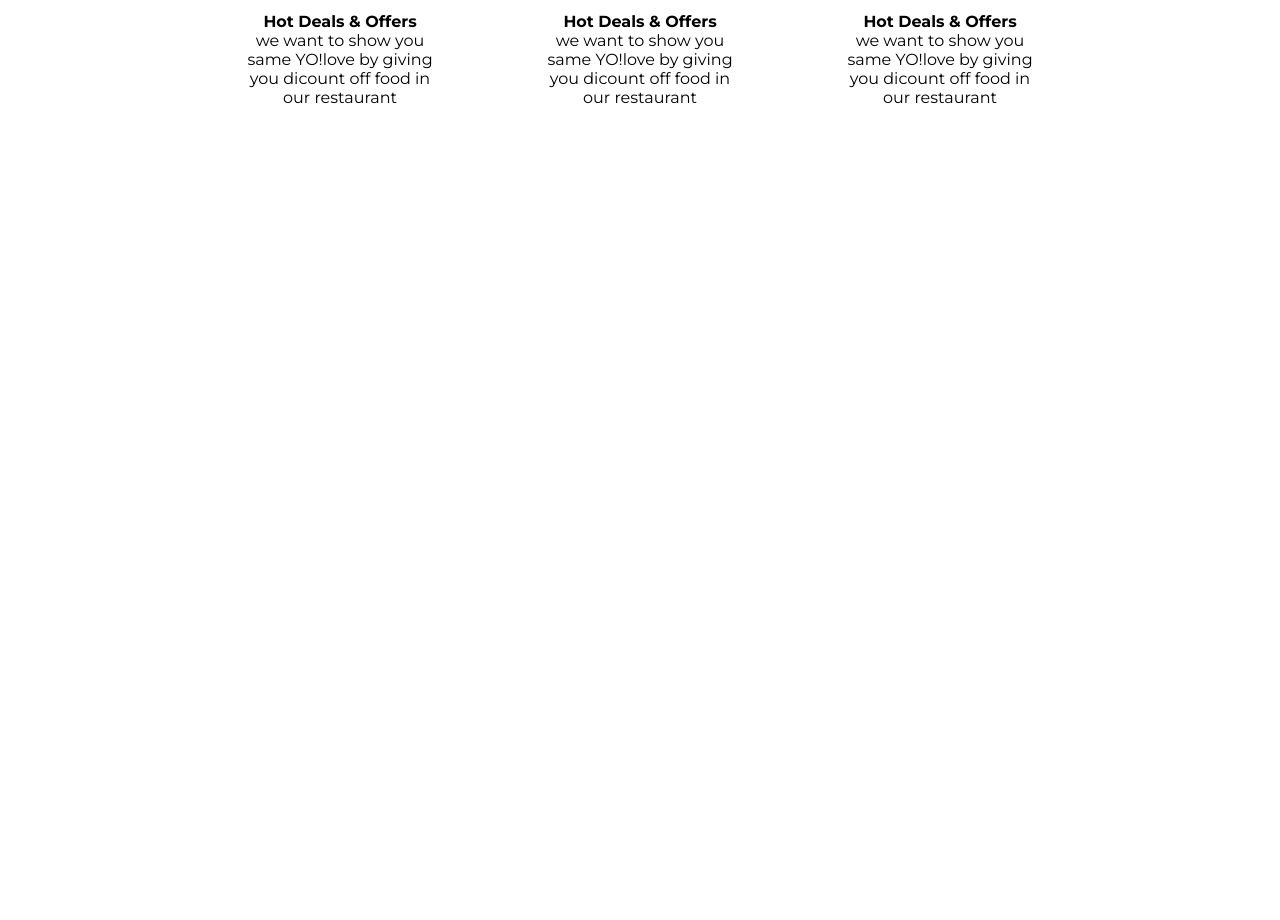
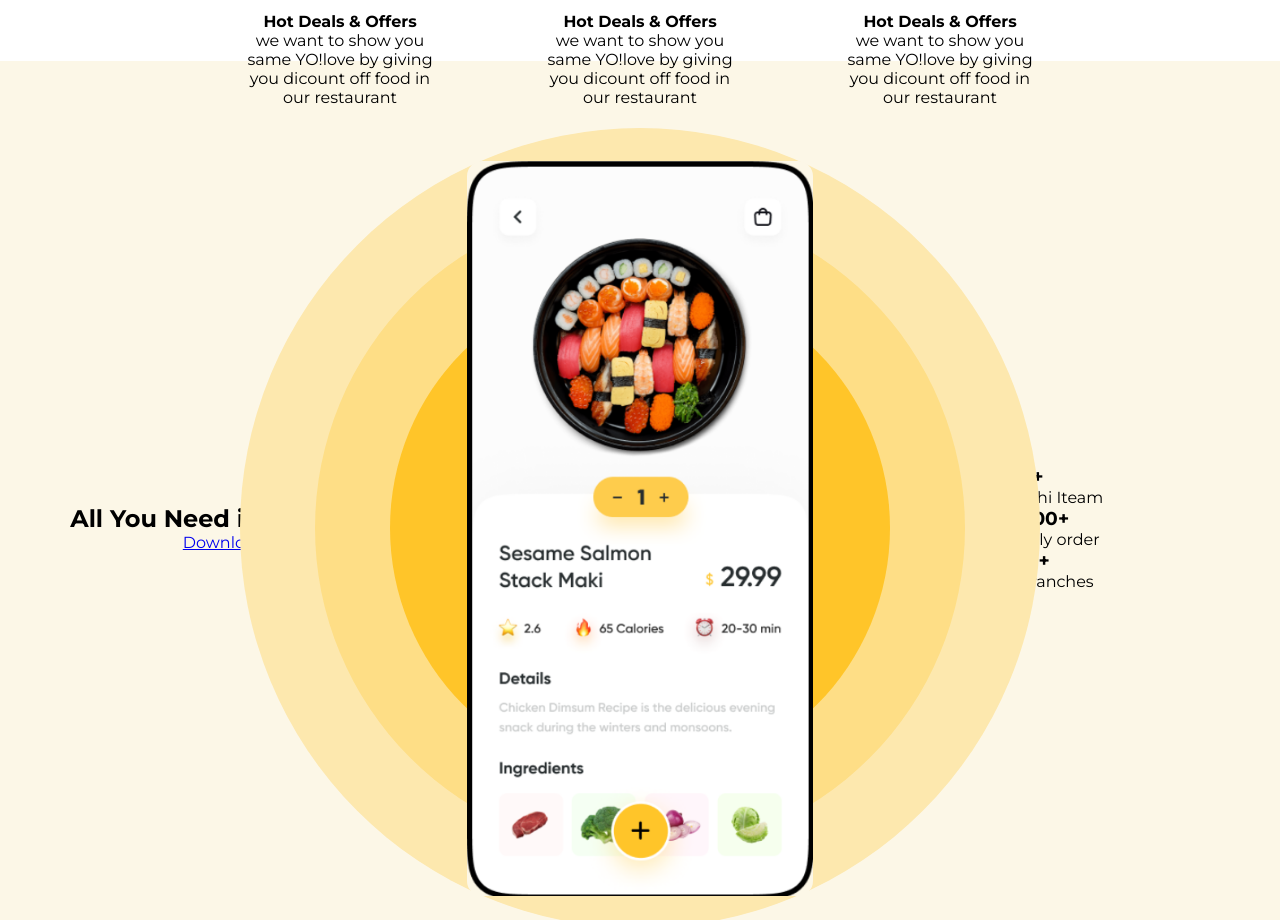
Before and after one commit to imash05/sushi_samurai, a React app: page / in a window 1280 px wide. Shown: the part 899-1819 px from the top of the page. Before the commit the page ends 1026 px from the top, so only its background shows below. Built offline with nearby package versions, Linux system fonts and the light colour scheme.

Commit message:
add code

```diff
--- a/src/index.scss
+++ b/src/index.scss
@@ -234,3 +234,68 @@
     }
   }
 }
+
+// mobile app section 3
+
+.section_mobileapp {
+  width: 100%;
+  display: flex;
+  background-color: #fcf7e7;
+  padding: 100px 0;
+  .app_download {
+    width: 35%;
+    display: flex;
+    flex-direction: column;
+    justify-content: center;
+    align-items: center;
+  }
+  .mobile_img {
+    width: 30%;
+    display: flex;
+    flex-direction: column;
+    justify-content: center;
+    align-items: center;
+    position: relative;
+    img {
+      width: 90%;
+      border-radius: 15px;
+      z-index: 10;
+    }
+
+    .img_bg_circle {
+      width: 500px;
+      height: 500px;
+      position: absolute;
+      border-radius: 50%;
+
+      background-color: #ffc529;
+      z-index: 5;
+
+      &:last-child {
+        width: 800px;
+        height: 800px;
+        background-color: #fde8ae;
+        z-index: 2;
+      }
+    }
+    .img_bg_circle_middle {
+      position: absolute;
+      width: 650px;
+      height: 650px;
+      border-radius: 50%;
+      background-color: #fede86;
+      z-index: 4;
+    }
+  }
+
+  .section_mobileapp_details {
+    width: 35%;
+    display: flex;
+    flex-direction: column;
+    justify-content: center;
+    align-items: center;
+
+    .mobile_det {
+    }
+  }
+}
--- a/src/pages/home.jsx
+++ b/src/pages/home.jsx
@@ -99,9 +99,33 @@
         </div>
       </div>
       <div className="section_mobileapp">
-        <div></div>
-        <div></div>
-        <div></div>
+        <div className="app_download">
+          <h2>All You Need in One App</h2>
+          <Link to={""}>Download</Link>
+        </div>
+        <div className="mobile_img">
+          <img
+            src={require("../assets/mobile.png")}
+            alt="sushisamurai_mobile"
+          />
+          <div className="img_bg_circle"></div>
+          <div className="img_bg_circle_middle"></div>
+          <div className="img_bg_circle"></div>
+        </div>
+        <div className="section_mobileapp_details">
+          <div className="mobile_det">
+            <h3>85+</h3>
+            <span>Sushi Iteam</span>
+          </div>
+          <div className="mobile_det">
+            <h3>1000+</h3>
+            <span>Daily order</span>
+          </div>
+          <div className="mobile_det">
+            <h3>10+</h3>
+            <span>Branches</span>
+          </div>
+        </div>
       </div>
       <div></div>
       <div></div>
```
Also changed, not shown: src/assets/mobile.png (added).
